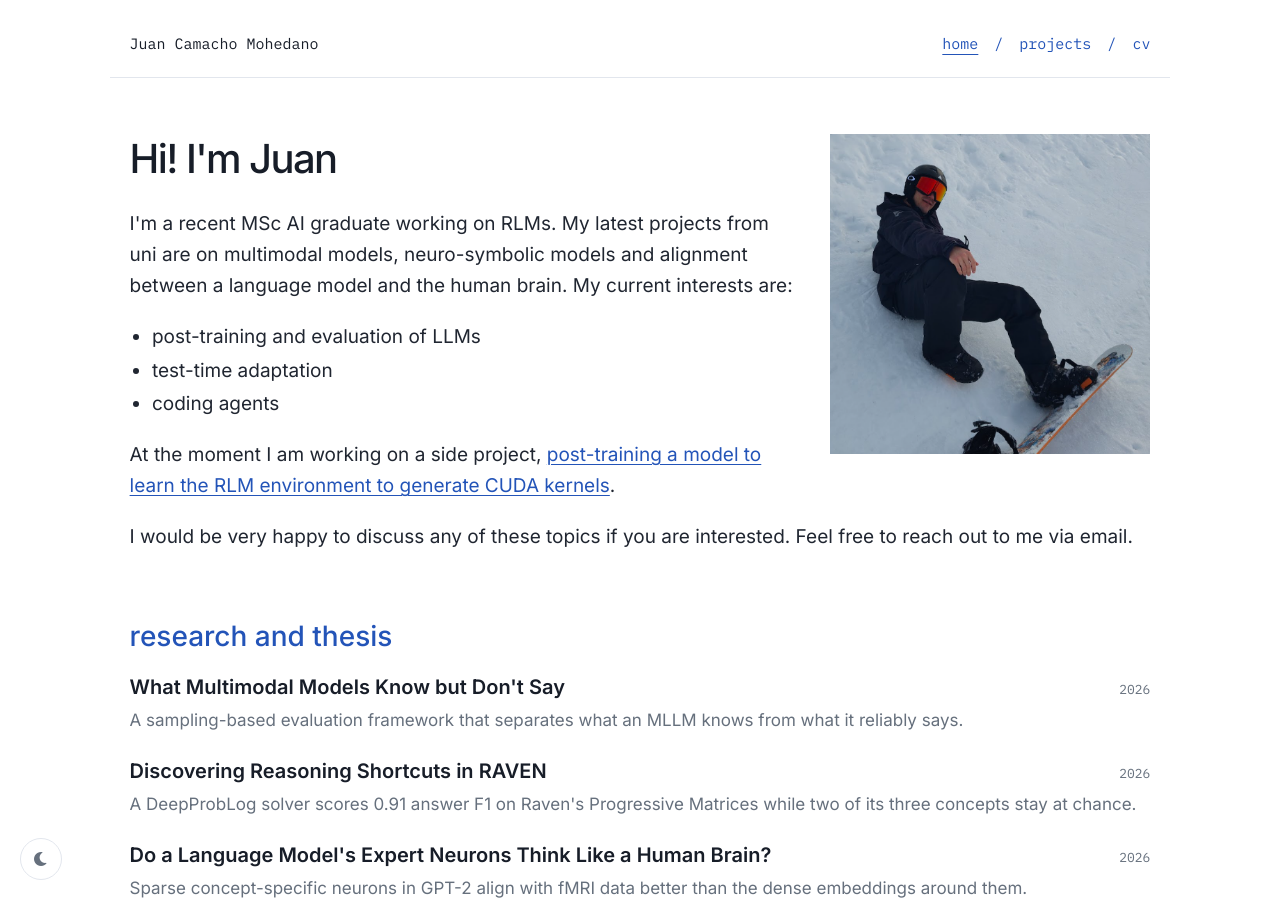
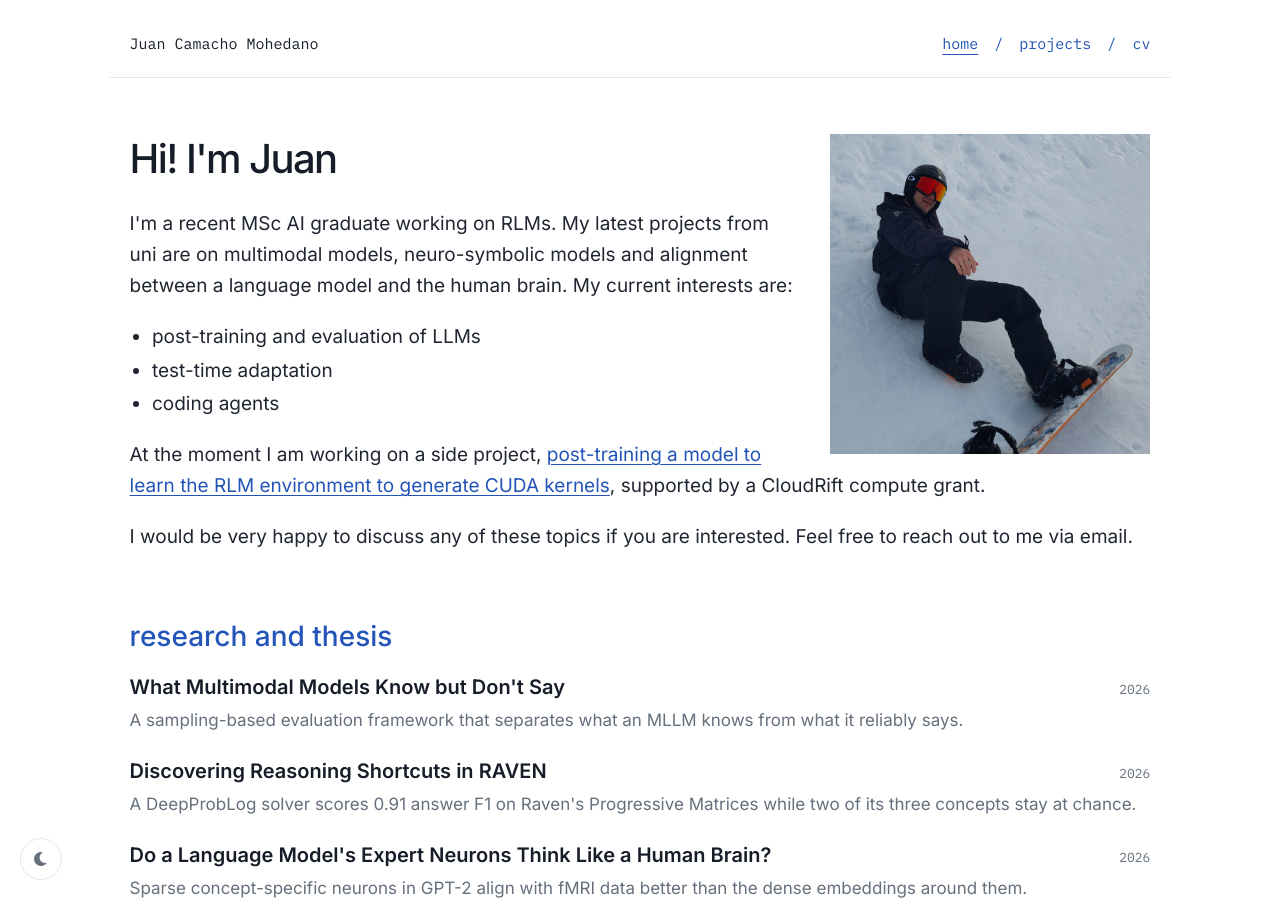
Before and after one commit to jucamohedano/jucamohedano.github.io, a Jekyll site: the page built from index.md, in a window 1280 px wide and 900 px high. Built offline with Jekyll 4.4.1, drawn with Linux system fonts in a browser that asks for light colours.

Commit message:
Link CloudRift grant to Kernel RLM

```diff
--- a/index.md
+++ b/index.md
@@ -17,7 +17,7 @@
     </ul>
     <p>
         At the moment I am working on a side project,
-        <a href="https://github.com/jucamohedano/rlm/tree/feat/kernel-rlm-cuda">post-training a model to learn the RLM environment to generate CUDA kernels</a>.
+        <a href="https://github.com/jucamohedano/kernel-rlm">post-training a model to learn the RLM environment to generate CUDA kernels</a>, supported by a CloudRift compute grant.
     </p>
     <p>
         I would be very happy to discuss any of these topics if you are
```
Also changed, not shown: 2 other files.
